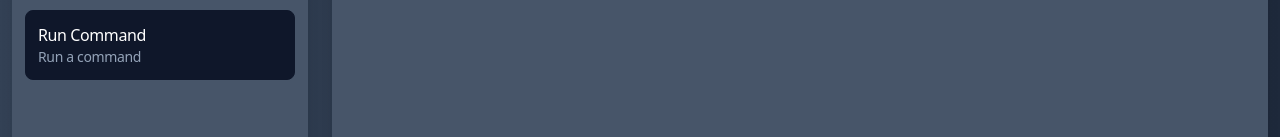
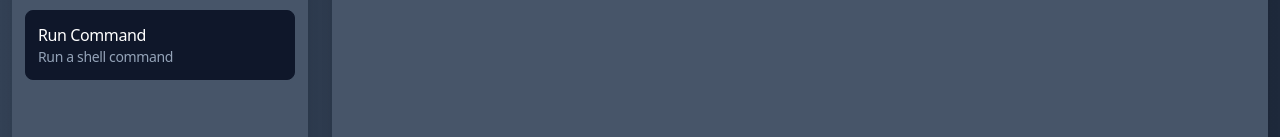
Before and after one commit to claby2/blocker, a React (Vite) app in the folder frontend/: page / in a window 1280 px wide. Shown: the part 261-398 px from the top of the page. Built offline with nearby package versions, Linux system fonts and the light colour scheme.

Commit message:
fix: change wording
Signed-off-by: Lucas Sta Maria <lucas@priime.dev>

```diff
--- a/frontend/src/components/Sidebar.tsx
+++ b/frontend/src/components/Sidebar.tsx
@@ -26,7 +26,7 @@ const Sidebar = ({ setBlocks }: SidebarProps) => {
         />
         <Block
           title={BlockType.RunCommand}
-          subtitle="Run a command"
+          subtitle="Run a shell command"
           setBlocks={setBlocks}
         />
       </div>
```
